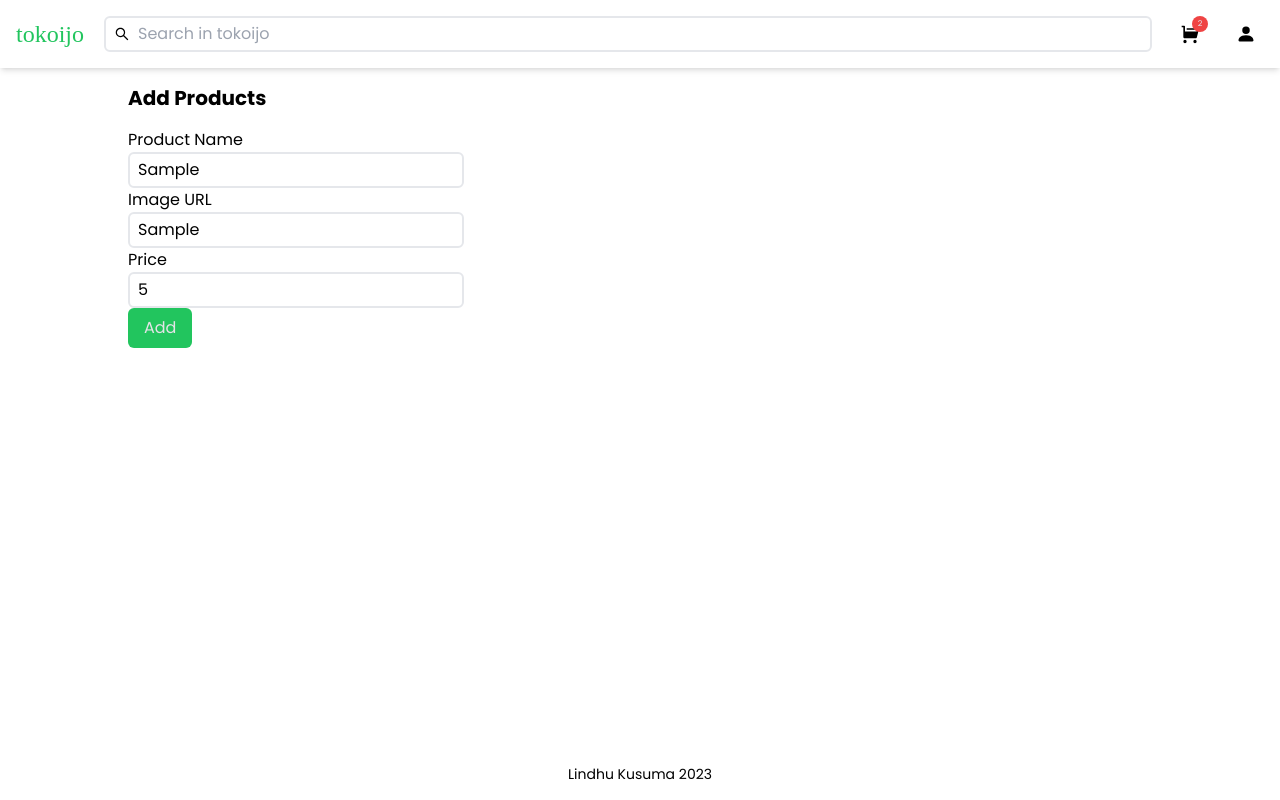
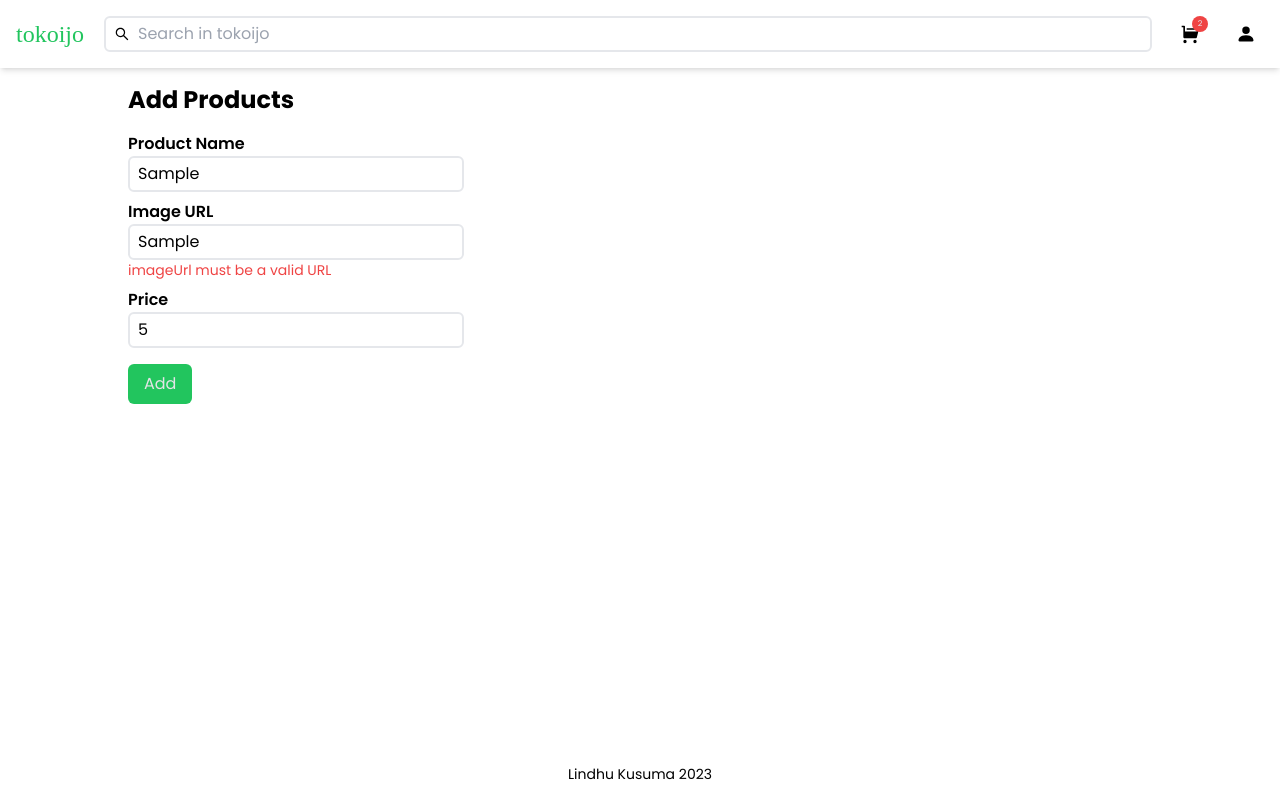
Before and after one commit to weirdolando/tokoijo, a React (Vite) app: page /admin in a window 1280 px wide. Both pictures are taken after typing "Sample", "Sample", "5" into the empty fields and a click on the button "Add". Built offline with nearby package versions, Linux system fonts and the light colour scheme; a web font is replaced by a local one.

Commit message:
Update form style and Yup schema

```diff
--- a/src/components/FormAddProducts.jsx
+++ b/src/components/FormAddProducts.jsx
@@ -6,16 +6,13 @@ const addProductSchema = Yup.object().shape({
     .min(2, "Too Short!")
     .max(50, "Too Long!")
     .required("Required"),
-  imageUrl: Yup.string()
-    .min(2, "Too Short!")
-    .max(50, "Too Long!")
-    .required("Required"),
+  imageUrl: Yup.string().url().required("Required"),
   price: Yup.number().required().positive().integer(),
 });
 
 export const FormAddProducts = () => (
   <div>
-    <h2 className="font-bold text-xl my-4">Add Products</h2>
+    <h2 className="font-bold text-2xl my-4">Add Products</h2>
     <Formik
       initialValues={{
         productName: "",
@@ -29,7 +26,7 @@ export const FormAddProducts = () => (
     >
       {({ errors, touched }) => (
         <Form>
-          <label className="block" htmlFor="productName">
+          <label className="block font-semibold" htmlFor="productName">
             Product Name
           </label>
           <Field
@@ -38,9 +35,9 @@ export const FormAddProducts = () => (
             name="productName"
           />
           {errors.productName && touched.productName ? (
-            <div>{errors.productName}</div>
+            <div className="text-red-500 text-sm">{errors.productName}</div>
           ) : null}
-          <label className="block" htmlFor="imgUrl">
+          <label className="block mt-2 font-semibold" htmlFor="imgUrl">
             Image URL
           </label>
           <Field
@@ -49,9 +46,9 @@ export const FormAddProducts = () => (
             name="imageUrl"
           />
           {errors.imageUrl && touched.imageUrl ? (
-            <div>{errors.imageUrl}</div>
+            <div className="text-red-500 text-sm">{errors.imageUrl}</div>
           ) : null}
-          <label className="block" htmlFor="price">
+          <label className="block mt-2 font-semibold" htmlFor="price">
             Price
           </label>
           <Field
@@ -60,9 +57,11 @@ export const FormAddProducts = () => (
             name="price"
             type="number"
           />
-          {errors.price && touched.price ? <div>{errors.price}</div> : null}
+          {errors.price && touched.price ? (
+            <div className="text-red-500 text-sm">{errors.price}</div>
+          ) : null}
           <button
-            className="block bg-green-500 rounded-md px-4 py-2 text-zinc-200"
+            className="block mt-4 bg-green-500 rounded-md px-4 py-2 text-zinc-200"
             type="submit"
           >
             Add
```
